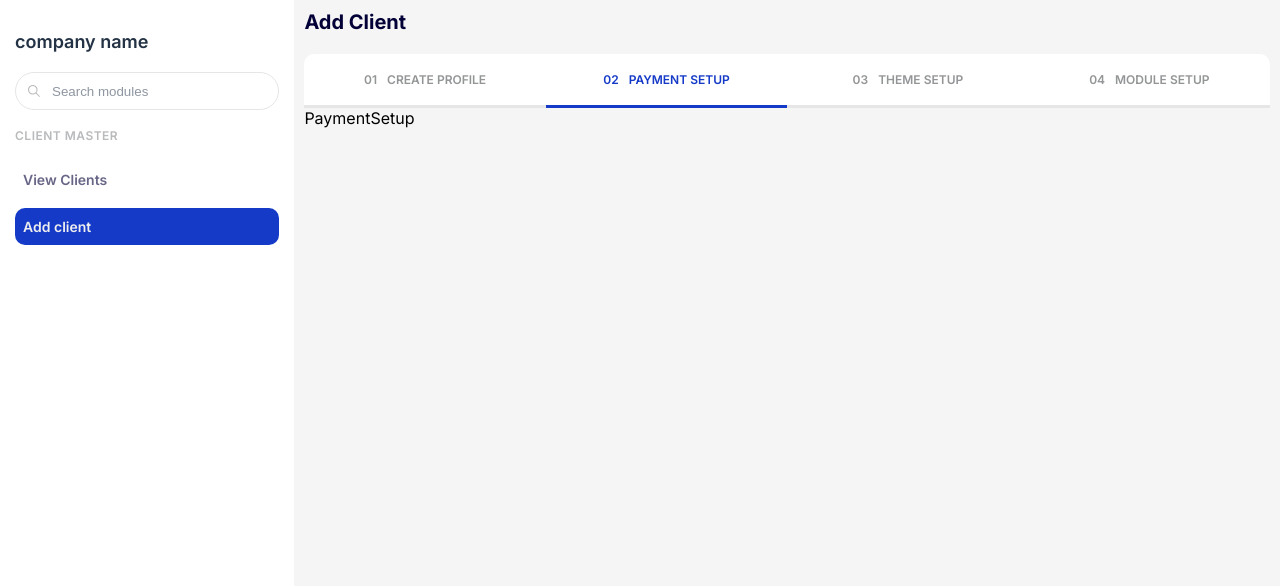
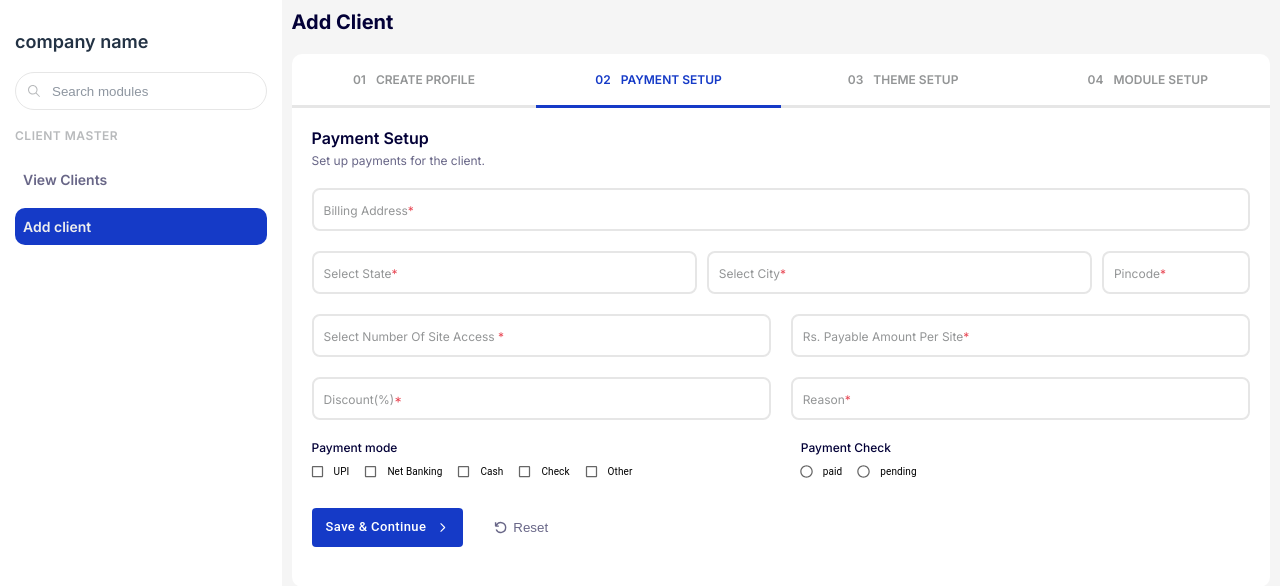
Before and after one commit to Bhavani-Bolloju/Client-master, a React (Vite) app: page /clientMaster/addClient/payment in a window 1280 px wide. Shown: the top 586 px of the page. Built offline with nearby package versions, Linux system fonts and the light colour scheme.

Commit message:
completed payment setup

```diff
--- a/src/components/addclient/CreateProfile.jsx
+++ b/src/components/addclient/CreateProfile.jsx
@@ -1,19 +1,17 @@
 import React from "react";
 import styled from "styled-components";
 import Input from "../ui/Input";
-import { Button } from "@mui/material";
-import { HiOutlineChevronRight } from "react-icons/hi";
-import { VscDebugRestart } from "react-icons/vsc";
+import SectionHeader from "../ui/SectionHeader";
+import { SubmitButton, ResetButton } from "../ui/Button";
 
 function CreateProfile() {
   return (
-    <Profile>
-      <header>
-        <p className="header">Create client profile</p>
-        <p className="title">
-          Add some basic information related to the client.
-        </p>
-      </header>
+    <Profile className="section-add_client">
+      <SectionHeader
+        title="Create client profile"
+        info="    Add some basic information related to the client."
+      />
+
       <ProfileSection>
         <figure>
           <FigImage>
@@ -95,14 +93,8 @@
             required={false}
           />
           <div className="form-btns">
-            <SubmitButton variant="save" type="submit">
-              <span>save & continue</span>
-              <HiOutlineChevronRight />
-            </SubmitButton>
-            <button className="reset">
-              <VscDebugRestart />
-              <span>Reset</span>
-            </button>
+            <SubmitButton />
+            <ResetButton />
           </div>
         </form>
       </ProfileSection>
@@ -111,24 +103,10 @@
 }
 
 const Profile = styled.section`
-  display: flex;
-  flex-direction: column;
-  gap: 2rem;
-  background-color: #fff;
-  padding: 2rem;
-  padding-bottom: 4rem;
-  border-bottom-left-radius: 1rem;
-  border-bottom-right-radius: 1rem;
-  .header {
-    font-size: 1.8rem;
-    font-weight: 500;
-    text-transform: capitalize;
-    color: #030037;
-    margin-bottom: 0.5rem;
-  }
-  .title {
-    font-size: 1.2rem;
-    color: #686687;
+  && {
+    display: flex;
+    flex-direction: column;
+    gap: 2rem;
   }
 `;
 
@@ -178,24 +156,6 @@
           font-size: 1.8rem;
         }
       }
-      .reset {
-        border: none;
-        color: #686687;
-        background: transparent;
-        font-weight: 500;
-        display: flex;
-        align-items: center;
-        gap: 0.5rem;
-        svg {
-          font-size: 1.5rem;
-        }
-        &:focus {
-          outline: none;
-        }
-        &:hover {
-          cursor: pointer;
-        }
-      }
     }
   }
 `;
@@ -223,22 +183,22 @@
   }
 `;
 
-const SubmitButton = styled(Button)`
-  && {
-    background-color: #153ac7;
-    color: #ffffff;
-    font-size: 1.3rem;
-    padding: 0.8rem 1.4rem;
-    text-transform: capitalize;
-    font-weight: 500;
-    display: flex;
-    align-items: center;
-    gap: 1rem;
+// const SubmitButton = styled(Button)`
+//   && {
+//     background-color: #153ac7;
+//     color: #ffffff;
+//     font-size: 1.3rem;
+//     padding: 0.8rem 1.4rem;
+//     text-transform: capitalize;
+//     font-weight: 500;
+//     display: flex;
+//     align-items: center;
+//     gap: 1rem;
 
-    &:hover {
-      background-color: #1941e1;
-    }
-  }
-`;
+//     &:hover {
+//       background-color: #1941e1;
+//     }
+//   }
+// `;
 
 export default CreateProfile;
--- a/src/components/addclient/ModuleSetup.jsx
+++ b/src/components/addclient/ModuleSetup.jsx
@@ -1,7 +1,16 @@
 import React from "react";
+import SectionHeader from "../ui/SectionHeader";
 
 function ModuleSetup() {
-  return <div>ModuleSetup</div>;
+  return (
+    <section className="section-add_client">
+      <SectionHeader
+        title="Daily Tasks"
+        info="Select the sub modules that the client can use.
+        "
+      />
+    </section>
+  );
 }
 
 export default ModuleSetup;
--- a/src/components/addclient/PaymentSetup.jsx
+++ b/src/components/addclient/PaymentSetup.jsx
@@ -1,7 +1,158 @@
 import React from "react";
+import SectionHeader from "../ui/SectionHeader";
+import Input from "../ui/Input";
+import styled from "styled-components";
+import FormGroup from "@mui/material/FormGroup";
+import FormControlLabel from "@mui/material/FormControlLabel";
+import Checkbox from "@mui/material/Checkbox";
+
+import Radio from "@mui/material/Radio";
+import RadioGroup from "@mui/material/RadioGroup";
+import FormControl from "@mui/material/FormControl";
+
+import { SubmitButton, ResetButton } from "../ui/Button";
 
 function PaymentSetup() {
-  return <div>PaymentSetup</div>;
+  return (
+    <section className="section-add_client">
+      <SectionHeader
+        title="Payment setup"
+        info="Set up payments for the client."
+      />
+      <PaymentForm>
+        <div className="billing">
+          <Input
+            type="text"
+            placeholder="Billing Address"
+            name="billingAddress"
+            required={true}
+          />
+        </div>
+        <div className="address">
+          <Input
+            type="text"
+            placeholder="Select State"
+            name="state"
+            required={true}
+          />
+          <Input
+            type="text"
+            placeholder="Select city"
+            name="city"
+            required={true}
+          />
+          <Input
+            type="number"
+            placeholder="Pincode"
+            name="pincode"
+            required={true}
+          />
+        </div>
+        <Input
+          type="text"
+          placeholder="Select Number of Site Access "
+          name="siteAccess"
+          required={true}
+        />
+        <Input
+          type="text"
+          placeholder="Rs. Payable Amount per Site"
+          name="amountPayable"
+          required={true}
+        />
+        <Input
+          type="number"
+          placeholder="Discount(%)"
+          name="discount"
+          required={true}
+        />
+        <Input type="text" placeholder="Reason" name="reason" required={true} />
+        <PaymentMode aria-label="position" row>
+          <p className="title">Payment mode</p>
+          <FormControlLabel control={<Checkbox />} label="UPI" />
+          <FormControlLabel control={<Checkbox />} label="Net Banking" />
+          <FormControlLabel control={<Checkbox />} label="Cash" />
+          <FormControlLabel control={<Checkbox />} label="Check" />
+          <FormControlLabel control={<Checkbox />} label="Other" />
+        </PaymentMode>
+        <FormControl>
+          <p className="title">Payment Check</p>
+          <RadioGroup
+            row
+            aria-labelledby="demo-row-radio-buttons-group-label"
+            name="row-radio-buttons-group"
+          >
+            <FormControlLabel value="paid" control={<Radio />} label="paid" />
+            <FormControlLabel
+              value="pending"
+              control={<Radio />}
+              label="pending"
+            />
+          </RadioGroup>
+        </FormControl>
+        <div className="form-btns">
+          <SubmitButton />
+          <ResetButton />
+        </div>
+      </PaymentForm>
+    </section>
+  );
 }
 
+const PaymentMode = styled(FormGroup)`
+  && {
+    flex-basis: 50%;
+  }
+`;
+
+const PaymentForm = styled.form`
+  margin-top: 2rem;
+  display: flex;
+  flex-wrap: wrap;
+  gap: 2rem;
+
+  .billing {
+    flex-basis: 100%;
+  }
+
+  .address {
+    display: grid;
+    grid-auto-flow: column;
+    grid-template-columns: repeat(12, 1fr);
+    column-gap: 1rem;
+  }
+  .address {
+    div:nth-child(1) {
+      grid-column: span 5;
+    }
+    div:nth-child(2) {
+      grid-column: span 5;
+    }
+    div:nth-child(3) {
+      grid-column: span 2;
+    }
+  }
+
+  .title {
+    flex-grow: 1;
+    flex-basis: 100%;
+    font-size: 1.2rem;
+    color: #030037;
+    font-weight: 500;
+  }
+
+  .payment-mod {
+    div {
+      border: none;
+    }
+  }
+
+  .form-btns {
+    flex-basis: 100%;
+    display: flex;
+    align-items: center;
+    gap: 3rem;
+  }
+`;
+
 export default PaymentSetup;
--- a/src/components/addclient/ThemeSetup.jsx
+++ b/src/components/addclient/ThemeSetup.jsx
@@ -1,7 +1,21 @@
 import React from "react";
+import styled from "styled-components";
+import SectionHeader from "../ui/SectionHeader";
 
 function ThemeSetup() {
-  return <div>ThemeSetup</div>;
+  return (
+    <section className="section-add_client">
+      <SectionHeader
+        title="Theme Setup"
+        info="Add information about the client to give them a personalized
+        experience."
+      />
+    </section>
+  );
 }
 
+const ThemeSection = styled.section`
+  display: flex;
+`;
+
 export default ThemeSetup;
--- /dev/null
+++ b/src/components/ui/Button.jsx
@@ -0,0 +1,60 @@
+import React from "react";
+import Button from "@mui/material/Button";
+import styled from "styled-components";
+
+import { VscDebugRestart } from "react-icons/vsc";
+import { HiOutlineChevronRight } from "react-icons/hi";
+
+export function SubmitButton() {
+  return (
+    <SubmitBtn variant="save" type="submit">
+      <span>save & continue</span>
+      <HiOutlineChevronRight />
+    </SubmitBtn>
+  );
+}
+export function ResetButton() {
+  return (
+    <ResetBtn>
+      <VscDebugRestart />
+      <span>Reset</span>
+    </ResetBtn>
+  );
+}
+
+const SubmitBtn = styled(Button)`
+  && {
+    background-color: #153ac7;
+    color: #ffffff;
+    font-size: 1.3rem;
+    padding: 0.8rem 1.4rem;
+    text-transform: capitalize;
+    font-weight: 500;
+    display: flex;
+    align-items: center;
+    gap: 1rem;
+
+    &:hover {
+      background-color: #1941e1;
+    }
+  }
+`;
+
+const ResetBtn = styled.button`
+  border: none;
+  color: #686687;
+  background: transparent;
+  font-weight: 500;
+  display: flex;
+  align-items: center;
+  gap: 0.5rem;
+  svg {
+    font-size: 1.5rem;
+  }
+  &:focus {
+    outline: none;
+  }
+  &:hover {
+    cursor: pointer;
+  }
+`;
--- /dev/null
+++ b/src/components/ui/SectionHeader.jsx
@@ -0,0 +1,28 @@
+import React from "react";
+import styled from "styled-components";
+
+function SectionHeader({ title, info }) {
+  return (
+    <HeaderTitle>
+      <h4 className="section-header_title">{title}</h4>
+      <p className="section-header_info">{info}</p>
+    </HeaderTitle>
+  );
+}
+
+const HeaderTitle = styled.header`
+  .section-header_title {
+    font-size: 1.6rem;
+    font-weight: 600;
+    text-transform: capitalize;
+    color: #030037;
+    margin-bottom: 0.5rem;
+  }
+
+  .section-header_info {
+    font-size: 1.2rem;
+    color: #686687;
+  }
+`;
+
+export default SectionHeader;
--- a/src/index.css
+++ b/src/index.css
@@ -16,3 +16,11 @@
 .required::-webkit-input-placeholder {
   content: "*";
 }
+
+.section-add_client {
+  padding: 2rem;
+  background-color: #fff;
+  padding-bottom: 4rem;
+  border-bottom-left-radius: 1rem;
+  border-bottom-right-radius: 1rem;
+}
--- a/src/pages/AddClient.jsx
+++ b/src/pages/AddClient.jsx
@@ -5,7 +5,7 @@
 function AddClient() {
   return (
     <AddclienWrapper>
-      <h4>Add Client</h4>
+      <h3>Add Client</h3>
       <nav>
         <ul>
           <li>
@@ -52,7 +52,7 @@
 const AddclienWrapper = styled.section`
   && {
     padding: 1rem;
-    h4 {
+    h3 {
       font-size: 2rem;
       color: #030037;
       margin-bottom: 2rem;
--- a/src/pages/ClientMaster.jsx
+++ b/src/pages/ClientMaster.jsx
@@ -41,17 +41,14 @@
 }
 
 const Main = styled.main`
-  display: flex;
+  display: grid;
   height: 108rem;
   background-color: #f5f5f5;
+  grid-auto-flow: column;
+  grid-template-columns: 22% 1fr;
 
   nav {
     background-color: #ffffff;
-    padding: 1.5rem;
-    flex-basis: 23%;
-  }
-  section {
-    flex-grow: 1;
   }
 `;
 
@@ -60,6 +57,7 @@
     display: flex;
     flex-direction: column;
     gap: 1.8rem;
+    padding: 1.5rem;
 
     label {
       border: 1px solid #e6e6e6;
```
